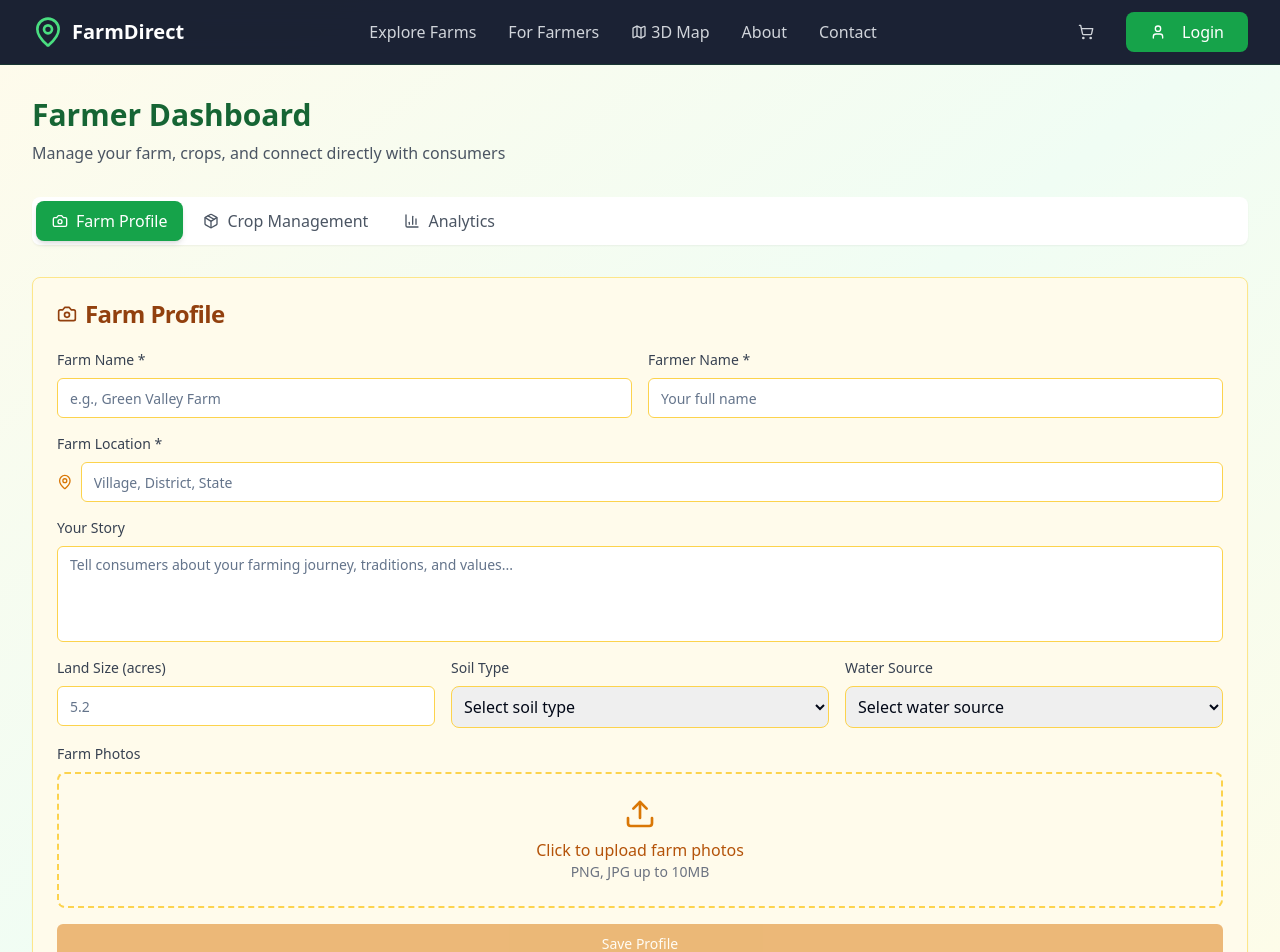
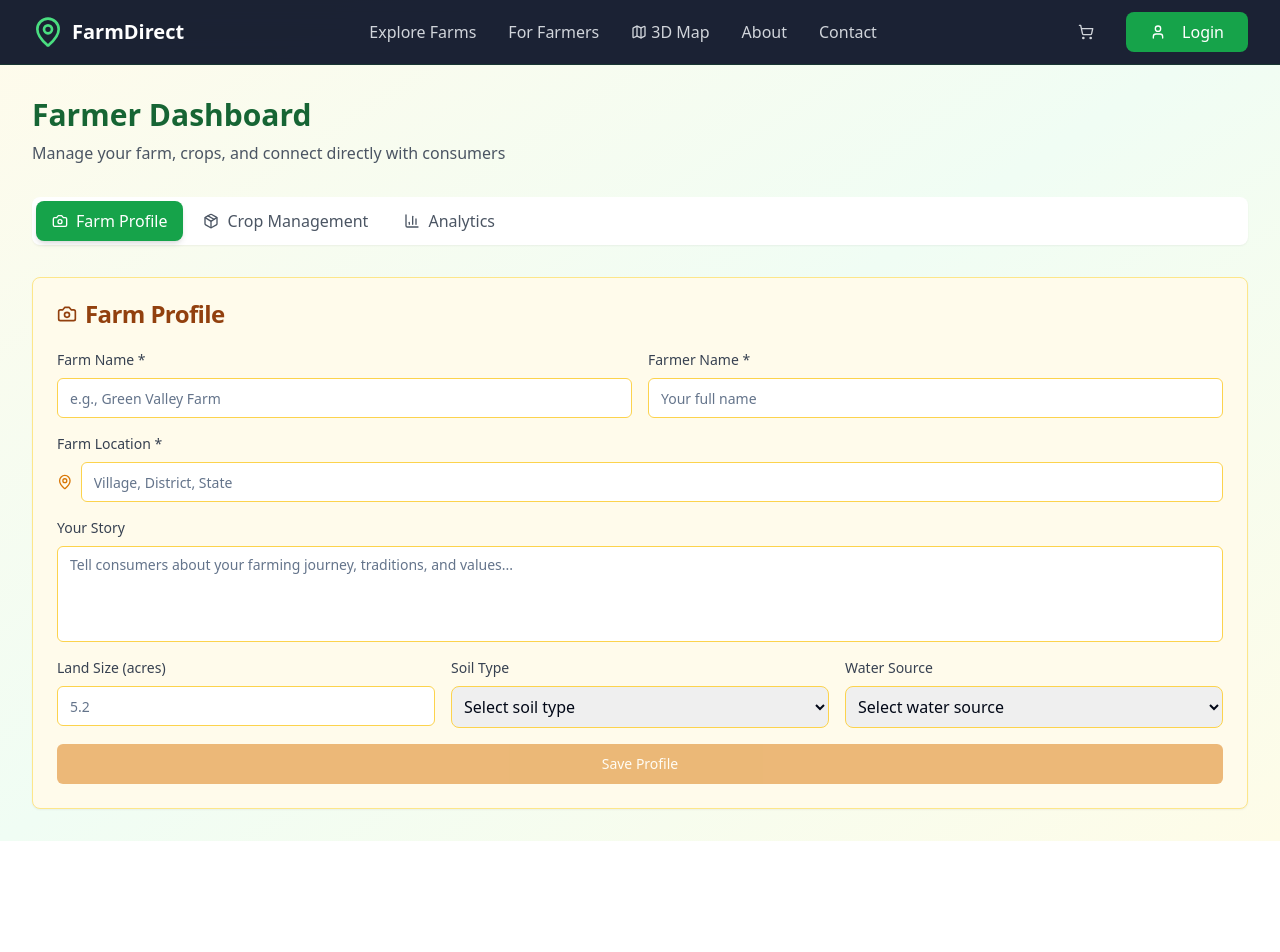
Before and after one commit to gumudavelli-sys/kisan-connect-verse-29, a React (Vite) app: page /farmer-dashboard in a window 1280 px wide. Shown: the top 952 px of the page. After the commit the page ends 841 px from the top, so only its background shows below. Built offline with nearby package versions, Linux system fonts and the light colour scheme.

Commit message:
Remove farm photos input from farmer form
Removed the "Farm Photos" input field from the Farmer Dashboard profile setup section in `src/pages/FarmerDashboard.tsx`.

```diff
--- a/src/pages/FarmerDashboard.tsx
+++ b/src/pages/FarmerDashboard.tsx
@@ -4,7 +4,7 @@ import { Card, CardContent, CardHeader, CardTitle } from '@/components/ui/card';
 import { Input } from '@/components/ui/input';
 import { Textarea } from '@/components/ui/textarea';
 import { Badge } from '@/components/ui/badge';
-import { Camera, MapPin, Upload, Plus, DollarSign, Package, BarChart3, Users } from 'lucide-react';
+import { Camera, MapPin, Plus, DollarSign, Package, BarChart3, Users } from 'lucide-react';
 import Navbar from '@/components/Navbar';
 import { useFarmerProfile } from '@/hooks/useFarmerProfile';
 
@@ -164,15 +164,6 @@ const FarmerDashboard = () => {
                 <option value="River">River</option>
                 <option value="Rainwater">Rainwater</option>
               </select>
-            </div>
-          </div>
-
-          <div>
-            <label className="block text-sm font-medium text-gray-700 mb-2">Farm Photos</label>
-            <div className="border-2 border-dashed border-amber-300 rounded-lg p-6 text-center">
-              <Upload className="w-8 h-8 text-amber-600 mx-auto mb-2" />
-              <p className="text-amber-700">Click to upload farm photos</p>
-              <p className="text-sm text-gray-500">PNG, JPG up to 10MB</p>
             </div>
           </div>
 
```
